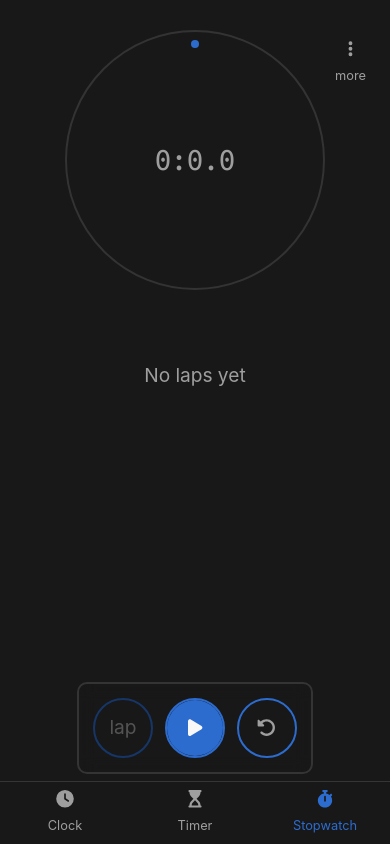
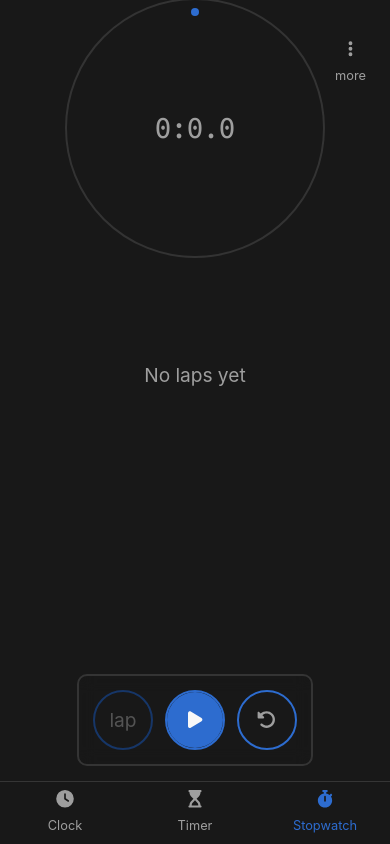
Before and after one commit to Klrfl/TellTime, a Vue app: page /stopwatch in a window 390 px wide. Built offline with nearby package versions, Linux system fonts and the light colour scheme.

Commit message:
more consistent styles across mobile and desktop

```diff
--- a/src/layouts/MainLayout.vue
+++ b/src/layouts/MainLayout.vue
@@ -25,8 +25,6 @@
   display: flex;
   justify-content: center;
   align-items: center;
-
-  position: relative;
 }
 
 .container--main-content {
--- a/src/styles.css
+++ b/src/styles.css
@@ -148,7 +148,7 @@
 
   position: absolute;
   left: 50%;
-  bottom: -150%;
+  bottom: 5rem;
   transform: translateX(-50%);
   z-index: 2;
 }
@@ -169,10 +169,4 @@
     position: relative;
     bottom: unset;
   }
-
-  .stopwatch-display::after {
-    top: 0.5rem;
-    transform: rotate(var(--stopwatch-dot));
-    transform-origin: 50% 135px;
-  }
 }
```
